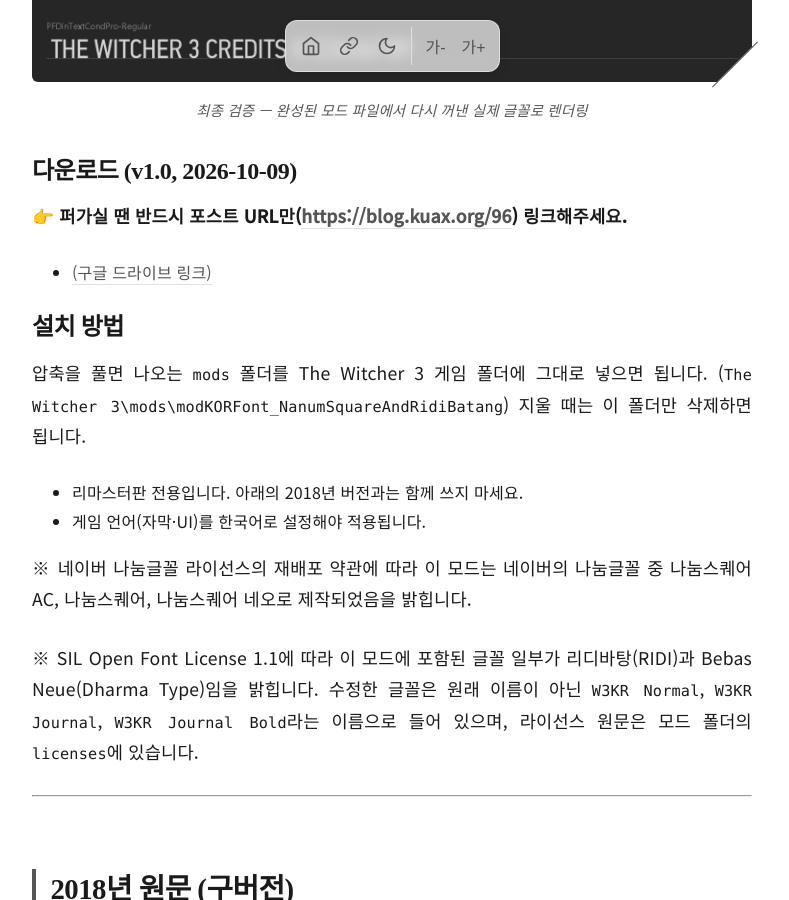
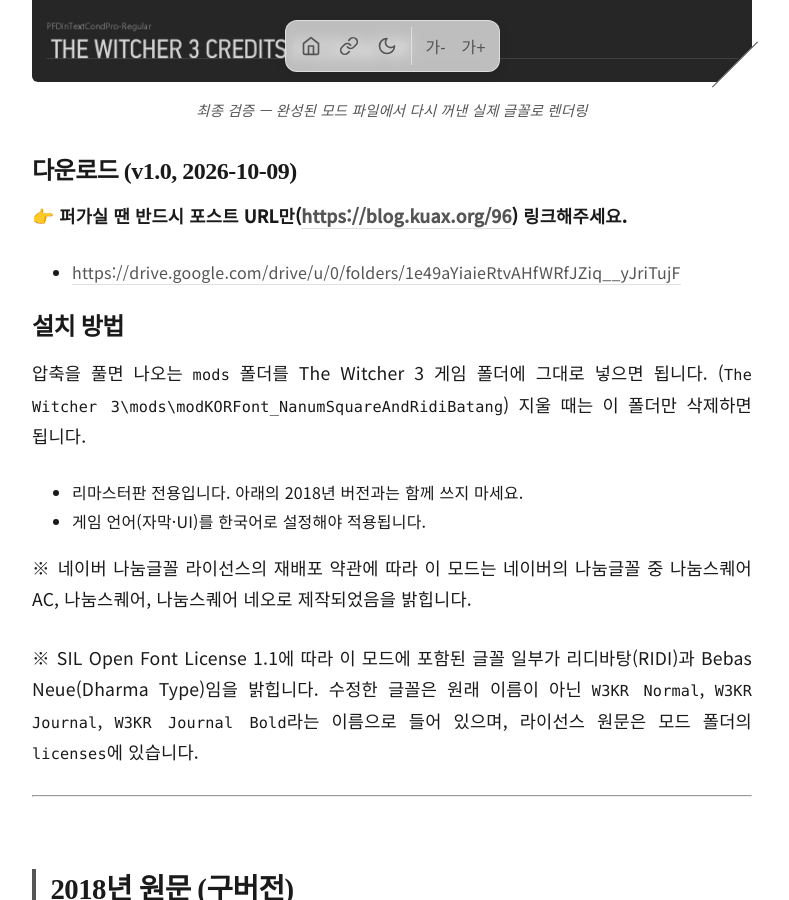
Before and after one commit to Kuax-Meat/blog, a Jekyll site: the page built from _posts/2018-02-14-96.md, in a window 1280 px wide and 900 px high, scrolled down 6920 px. Shown: the whole window, without its empty margins (248-1037 px from the left). Built offline with Jekyll 4.4.1, drawn with Linux system fonts in a browser that asks for light colours; some web fonts are replaced; comment, search, counter and statistics services are not loaded.

Commit message:
#96 다운로드 링크 텍스트를 URL로
Co-Authored-By: Claude Opus 5.5 <noreply@anthropic.com>
Claude-Session: https://claude.ai/code/session_01MyHdU3J8K7MfUUavYG6Xak

```diff
--- a/_posts/2018-02-14-96.md
+++ b/_posts/2018-02-14-96.md
@@ -58,7 +58,7 @@ thumbnail: /assets/img/96/img-6.jpg
 
 ### 다운로드 (v1.0, 2026-10-09)
 **👉 퍼가실 땐 반드시 포스트 URL만([https://blog.kuax.org/96](https://blog.kuax.org/96)) 링크해주세요.**
-- [(구글 드라이브 링크)](https://drive.google.com/drive/u/0/folders/1e49aYiaieRtvAHfWRfJZiq__yJriTujF)
+- [https://drive.google.com/drive/u/0/folders/1e49aYiaieRtvAHfWRfJZiq__yJriTujF](https://drive.google.com/drive/u/0/folders/1e49aYiaieRtvAHfWRfJZiq__yJriTujF)
 
 ### 설치 방법
 압축을 풀면 나오는 `mods` 폴더를 The Witcher 3 게임 폴더에 그대로 넣으면 됩니다. (`The Witcher 3\mods\modKORFont_NanumSquareAndRidiBatang`) 지울 때는 이 폴더만 삭제하면 됩니다.
```
